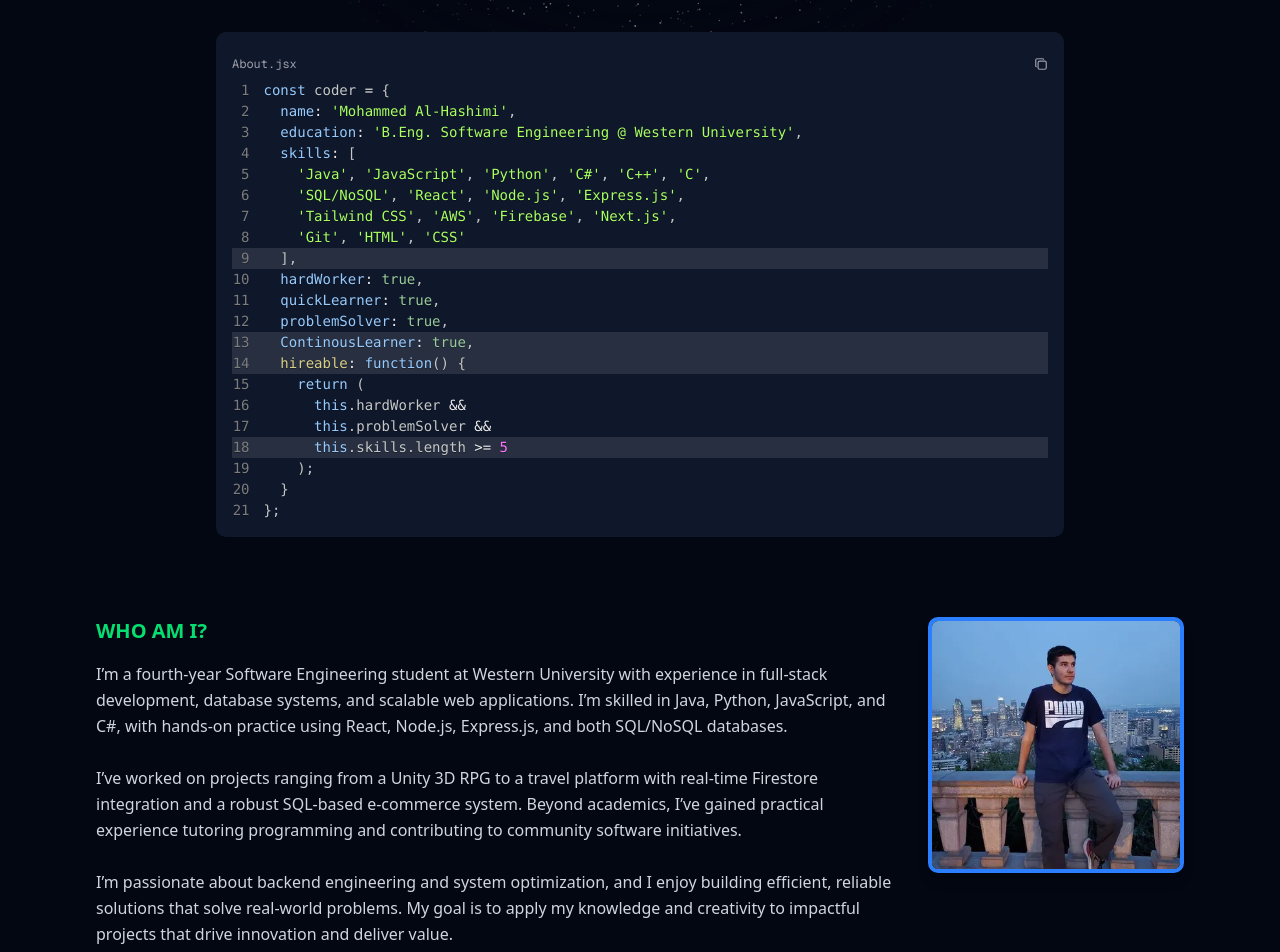
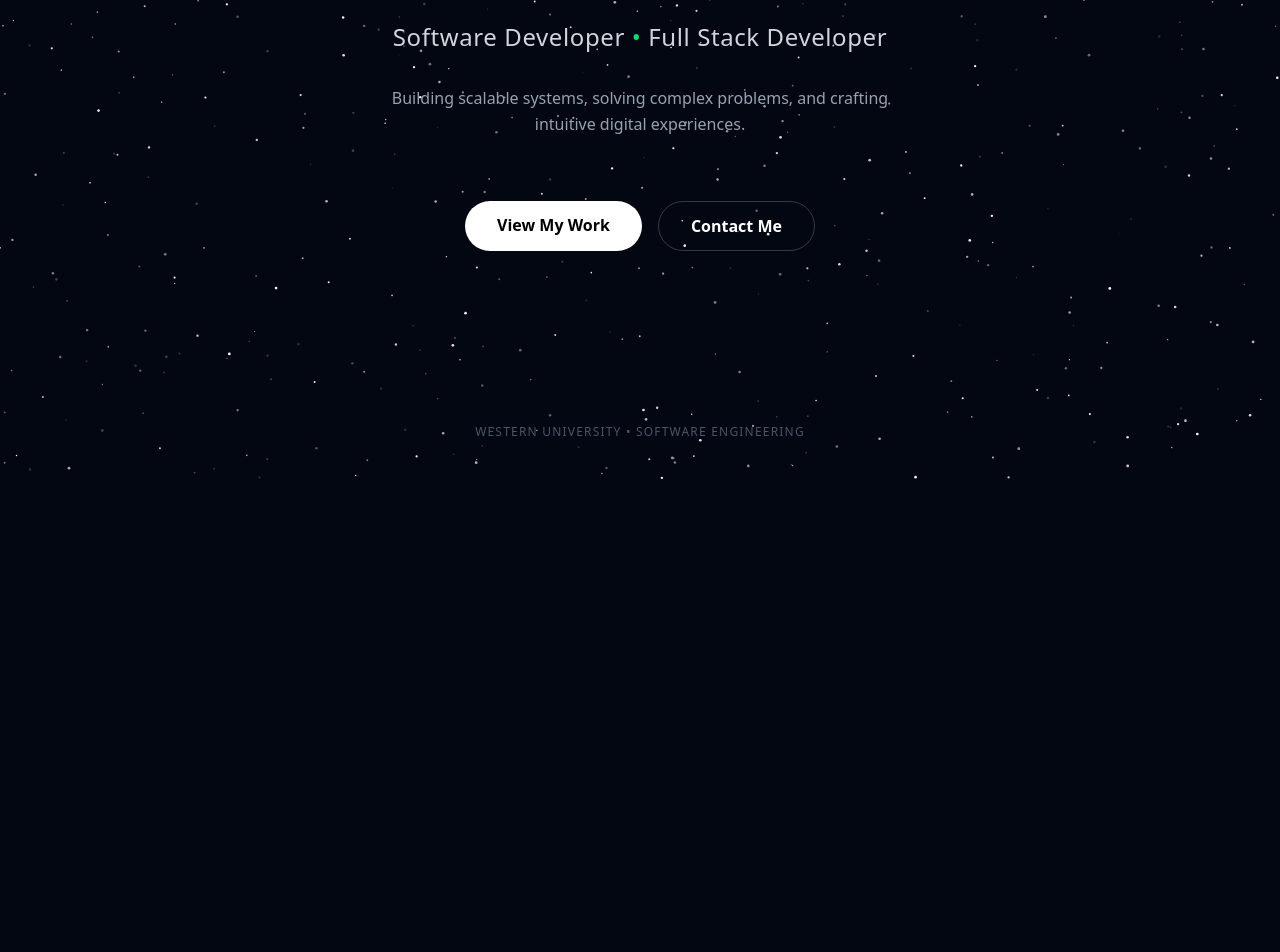
Before and after one commit to Malhash2/portfolio, a Next.js app: page / in a window 1280 px wide. Shown: the part 320-1272 px from the top of the page. After the commit the page ends 800 px from the top, so only its background shows below. Built offline with nearby package versions, Linux system fonts and the light colour scheme.

Commit message:
new about page, and new ui for home, exp, and about page

```diff
--- a/src/app/Experience/page.tsx
+++ b/src/app/Experience/page.tsx
@@ -1,28 +1,37 @@
 "use client";
 import React from "react";
-import { motion } from "framer-motion"; // Ensure you have framer-motion installed
-import { LampContainer } from "@/components/ui/lamp";
 import { HoverEffect } from "@/components/ui/card-hover-effect";
+import { SparklesCore } from "@/components/ui/sparkles";
 
 export default function Experience() {
     return (
         <main className="bg-gray-950 min-h-screen">
 
-            {/* Lamp Header Section */}
-            <LampContainer>
-                <motion.h1
-                    initial={{ opacity: 0.5, y: 100 }}
-                    whileInView={{ opacity: 1, y: 0 }}
-                    transition={{
-                        delay: 0.3,
-                        duration: 0.8,
-                        ease: "easeInOut",
-                    }}
-                    className="mt-8 bg-gradient-to-br from-slate-300 to-slate-500 py-4 bg-clip-text text-center text-4xl font-medium tracking-tight text-transparent md:text-7xl"
-                >
-                    My Journey <br /> & Experience
-                </motion.h1>
-            </LampContainer>
+            <section className="h-[30rem] w-full flex flex-col items-center justify-center overflow-hidden rounded-md">
+                <h1 className="md:text-7xl text-5xl lg:text-9xl font-bold text-center text-white relative z-20">
+                    ENGINEER
+                </h1>
+                <div className="w-[40rem] h-40 relative">
+                    {/* Gradients */}
+                    <div className="absolute inset-x-20 top-0 bg-gradient-to-r from-transparent via-indigo-500 to-transparent h-[2px] w-3/4 blur-sm" />
+                    <div className="absolute inset-x-20 top-0 bg-gradient-to-r from-transparent via-indigo-500 to-transparent h-px w-3/4" />
+                    <div className="absolute inset-x-60 top-0 bg-gradient-to-r from-transparent via-sky-500 to-transparent h-[5px] w-1/4 blur-sm" />
+                    <div className="absolute inset-x-60 top-0 bg-gradient-to-r from-transparent via-sky-500 to-transparent h-px w-1/4" />
+
+                    {/* Sparkles Component */}
+                    <SparklesCore
+                        background="transparent"
+                        minSize={0.4}
+                        maxSize={1}
+                        particleDensity={1200}
+                        className="w-full h-full"
+                        particleColor="#FFFFFF"
+                    />
+
+                    {/* Radial Mask */}
+                    <div className="absolute inset-0 w-full h-full bg-gray-950 [mask-image:radial-gradient(350px_200px_at_top,transparent_20%,white)]"></div>
+                </div>
+            </section>
 
             {/* Experience Cards Section */}
             {/* We add negative margin -mt-80 (adjust as needed) to pull the cards up
--- a/src/app/page.tsx
+++ b/src/app/page.tsx
@@ -1,113 +1,68 @@
 "use client";
 
-import Image from "next/image";
-import { CodeBlock } from "@/components/ui/code-block";
+import React from "react";
+import Link from "next/link";
 import { SparklesCore } from "@/components/ui/sparkles";
 
 export default function Home() {
-    const code = `const coder = {
-  name: 'Mohammed Al-Hashimi',
-  education: 'B.Eng. Software Engineering @ Western University',
-  skills: [
-    'Java', 'JavaScript', 'Python', 'C#', 'C++', 'C',
-    'SQL/NoSQL', 'React', 'Node.js', 'Express.js',
-    'Tailwind CSS', 'AWS', 'Firebase', 'Next.js',
-    'Git', 'HTML', 'CSS'
-  ],
-  hardWorker: true,
-  quickLearner: true,
-  problemSolver: true,
-  ContinousLearner: true,
-  hireable: function() {
     return (
-      this.hardWorker &&
-      this.problemSolver &&
-      this.skills.length >= 5
-    );
-  }
-};`;
+        <main className="min-h-screen bg-gray-950 flex flex-col items-center justify-center overflow-hidden relative">
 
-    return (
-        <main className="min-h-screen bg-gray-950 text-white pb-20">
-
-            {/* --- SECTION 1: HERO (Sparkles & Title) --- */}
-            {/* I reduced the height to h-[30rem] so it's not too tall */}
-            <section className="h-[30rem] w-full flex flex-col items-center justify-center overflow-hidden rounded-md">
-                <h1 className="md:text-7xl text-5xl lg:text-9xl font-bold text-center text-white relative z-20">
-                    ENGINEER
-                </h1>
-                <div className="w-[40rem] h-40 relative">
-                    {/* Gradients */}
-                    <div className="absolute inset-x-20 top-0 bg-gradient-to-r from-transparent via-indigo-500 to-transparent h-[2px] w-3/4 blur-sm" />
-                    <div className="absolute inset-x-20 top-0 bg-gradient-to-r from-transparent via-indigo-500 to-transparent h-px w-3/4" />
-                    <div className="absolute inset-x-60 top-0 bg-gradient-to-r from-transparent via-sky-500 to-transparent h-[5px] w-1/4 blur-sm" />
-                    <div className="absolute inset-x-60 top-0 bg-gradient-to-r from-transparent via-sky-500 to-transparent h-px w-1/4" />
-
-                    {/* Sparkles Component */}
+            {/* 1. BACKGROUND EFFECTS */}
+            <div className="w-full absolute inset-0 h-screen">
                 <SparklesCore
+                    id="tsparticlesfullpage"
                     background="transparent"
-                        minSize={0.4}
-                        maxSize={1}
-                        particleDensity={1200}
+                    minSize={0.6}
+                    maxSize={1.4}
+                    particleDensity={100}
                     className="w-full h-full"
                     particleColor="#FFFFFF"
                 />
+            </div>
 
-                    {/* Radial Mask */}
-                    <div className="absolute inset-0 w-full h-full bg-gray-950 [mask-image:radial-gradient(350px_200px_at_top,transparent_20%,white)]"></div>
-                </div>
-            </section>
+            {/* 2. MAIN CONTENT (Centered) */}
+            <div className="relative z-20 flex flex-col items-center text-center space-y-8 px-4">
 
-            {/* --- SECTION 2: CODE BLOCK --- */}
-            {/* Placed outside the hero so it has its own space.
-          -mt-32 pulls it up to overlap slightly with the sparkles/fade if you want that effect.
-          mx-auto centers it. */}
-            <section className="-mt-32 relative z-30 w-full max-w-4xl mx-auto px-6">
-                <CodeBlock
-                    language="jsx"
-                    filename="About.jsx"
-                    highlightLines={[9, 13, 14, 18]}
-                    code={code}
-                />
-            </section>
-
-            {/* --- SECTION 3: BIO --- */}
-            <section className="flex flex-col md:flex-row items-center md:items-start gap-8 max-w-6xl mx-auto px-8 mt-20">
-                <div className="flex-1">
-                    <h2 className="text-xl font-semibold mb-4 text-green-400">
-                        WHO AM I?
-                    </h2>
-                    <p className="text-gray-300 leading-relaxed">
-                        I’m a fourth-year Software Engineering student at Western University
-                        with experience in full-stack development, database systems, and
-                        scalable web applications. I’m skilled in Java, Python, JavaScript,
-                        and C#, with hands-on practice using React, Node.js, Express.js, and
-                        both SQL/NoSQL databases. <br /> <br />
-                        I’ve worked on projects ranging from a Unity 3D RPG to a travel
-                        platform with real-time Firestore integration and a robust SQL-based
-                        e-commerce system. Beyond academics, I’ve gained practical
-                        experience tutoring programming and contributing to community
-                        software initiatives. <br /> <br />
-                        I’m passionate about backend engineering and system optimization,
-                        and I enjoy building efficient, reliable solutions that solve
-                        real-world problems. My goal is to apply my knowledge and creativity
-                        to impactful projects that drive innovation and deliver value.
+                {/* Name & Title */}
+                <div className="space-y-4">
+                    <h1 className="text-5xl md:text-8xl font-bold bg-clip-text text-transparent bg-gradient-to-b from-neutral-50 to-neutral-400">
+                        Mohammed Al-Hashimi
+                    </h1>
+                    <p className="text-xl md:text-2xl text-gray-300 font-light tracking-wide">
+                        Software Developer <span className="text-green-400">•</span> Full Stack Developer
                     </p>
                 </div>
 
-                {/* Picture */}
-                <div className="flex-shrink-0">
-                    <div className="w-64 h-64 rounded-lg overflow-hidden border-4 border-blue-500 shadow-lg">
-                        <Image
-                            src="/me.webp"
-                            alt="Mohammed Al-Hashimi"
-                            width={256}
-                            height={256}
-                            className="object-cover"
-                        />
+                {/* Tagline */}
+                <p className="text-gray-400 max-w-lg mx-auto text-sm md:text-base leading-relaxed">
+                    Building scalable systems, solving complex problems, and crafting intuitive digital experiences.
+                </p>
+
+                {/* 3. NAVIGATION BUTTONS */}
+                <div className="flex flex-col md:flex-row gap-4 mt-8">
+                    <Link
+                        href="/Projects"
+                        className="px-8 py-3 rounded-full bg-white text-black font-semibold hover:bg-gray-200 transition duration-200"
+                    >
+                        View My Work
+                    </Link>
+
+                    <Link
+                        href="/Contact"
+                        className="px-8 py-3 rounded-full border border-white/20 text-white font-semibold hover:bg-white/10 transition duration-200"
+                    >
+                        Contact Me
+                    </Link>
                 </div>
+
             </div>
-            </section>
+
+            {/* Optional: Subtle footer text */}
+            <div className="absolute bottom-10 text-gray-600 text-xs uppercase tracking-widest">
+                Western University • Software Engineering
+            </div>
+
         </main>
     );
 }
--- a/src/components/Navbar.tsx
+++ b/src/components/Navbar.tsx
@@ -49,6 +49,7 @@ export default function Navbar() {
                 <h1 className="text-xl font-bold text-green-400">Mohammed Al-Hashimi</h1>
                 <ul className="flex space-x-6 text-sm font-semibold">
                     <li><Link href={"/"}>Home</Link></li>
+                    <li><Link href={"/About"}>About</Link></li>
                     <li><Link href={"/Projects"}>Projects</Link></li>
                     <li><Link href={"/Experience"}>Experience</Link></li>
                     <li><Link href={"/Contact"}>Contact</Link></li>
```
Also changed, not shown: src/app/About/page.tsx (added, +81 -0 lines). Lines whose indentation alone changed are shown as unchanged.
